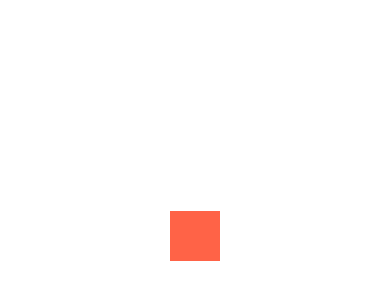
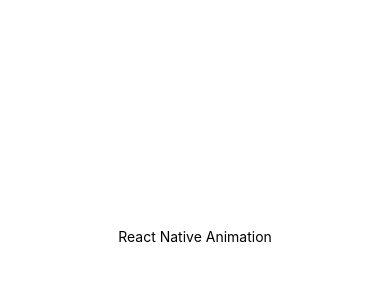
Before and after one commit to Swati9819/React-Native-Animation, a React Native app: screen / in a window 390 px wide. Shown: the part 186-486 px from the top of the page. Built offline with nearby package versions, Linux system fonts and the light colour scheme.

Commit message:
Remove Extra code

```diff
--- a/App.js
+++ b/App.js
@@ -1,9 +1,18 @@
-import { View, Text, SafeAreaView } from 'react-native'
-import React from 'react'
-import AnimatedScreen from './src/AnimatedScreen'
+import {View, Text, StyleSheet} from 'react-native';
+import React from 'react';
 
 export default function App() {
   return (
-    <AnimatedScreen />
-  )
+    <View style={styles.mainContainer}>
+      <Text>React Native Animation</Text>
+    </View>
+  );
 }
+
+const styles = StyleSheet.create({
+  mainContainer: {
+    flex: 1,
+    justifyContent: 'center',
+    alignItems: 'center',
+  },
+});
--- a/src/AnimatedScreen.js
+++ /dev/null
@@ -1,117 +0,0 @@
-import React, {Component} from 'react';
-import {
-  AppRegistry,
-  StyleSheet,
-  Text,
-  Dimensions,
-  View,
-  Animated,
-  TouchableWithoutFeedback,
-} from 'react-native';
-
-export default class AnimatedScreen extends Component {
-  state = {
-    played: false,
-    text: 'Welcome!',
-    animation: new Animated.Value(50),
-    a2: new Animated.Value(50),
-    at: new Animated.Value(0),
-  };
-
-  openAnimation = () => {
-    Animated.sequence([
-      Animated.timing(this.state.animation, {
-        toValue: Dimensions.get('window').height,
-        duration: 250,
-      }),
-      Animated.parallel([
-        Animated.timing(this.state.a2, {
-          toValue: Dimensions.get('window').width,
-          duration: 500,
-        }),
-        Animated.timing(this.state.at, {
-          toValue: 1,
-          duration: 500,
-        }),
-      ]),
-    ]).start(() => {
-      this.setState({
-        played: true,
-      });
-    });
-  };
-  closeAnimation = () => {
-    this.setState({
-      text: 'Goodbye!',
-    });
-
-    Animated.sequence([
-      Animated.timing(this.state.animation, {
-        toValue: 50,
-        duration: 250,
-      }),
-      Animated.parallel([
-        Animated.timing(this.state.a2, {
-          toValue: 50,
-          duration: 500,
-        }),
-        Animated.timing(this.state.at, {
-          toValue: 0,
-          duration: 500,
-        }),
-      ]),
-    ]).start(() => {
-      this.setState({
-        text: 'Welcome!',
-        played: false,
-      });
-    });
-  };
-  startAnimation = () => {
-    if (!this.state.played) {
-      this.openAnimation();
-    } else {
-      this.closeAnimation();
-    }
-  };
-
-  render() {
-    const animatedStyles = {
-      height: this.state.animation,
-      width: this.state.a2,
-    };
-    const a2Styles = {
-      opacity: this.state.at,
-    };
-    return (
-      <View style={styles.container}>
-        <TouchableWithoutFeedback onPress={this.startAnimation}>
-          <Animated.View style={[styles.box, animatedStyles]}>
-            <Animated.Text style={[styles.intro, a2Styles]}>
-              {this.state.text}
-            </Animated.Text>
-          </Animated.View>
-        </TouchableWithoutFeedback>
-      </View>
-    );
-  }
-}
-
-const styles = StyleSheet.create({
-  container: {
-    flex: 1,
-    alignItems: 'center',
-    justifyContent: 'center',
-  },
-  intro: {
-    color: 'white',
-    fontSize: 22,
-  },
-  box: {
-    width: 50,
-    height: 50,
-    backgroundColor: 'tomato',
-    alignItems: 'center',
-    justifyContent: 'center',
-  },
-});
```
